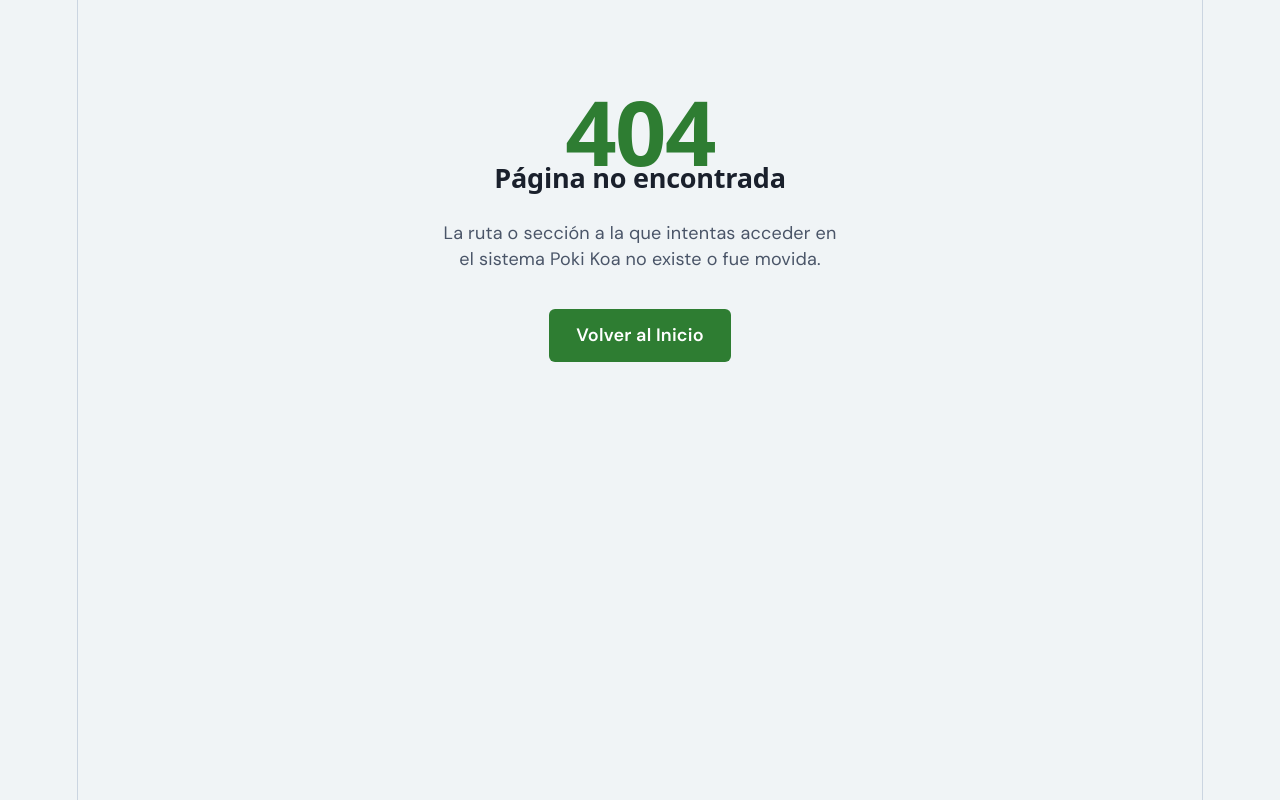
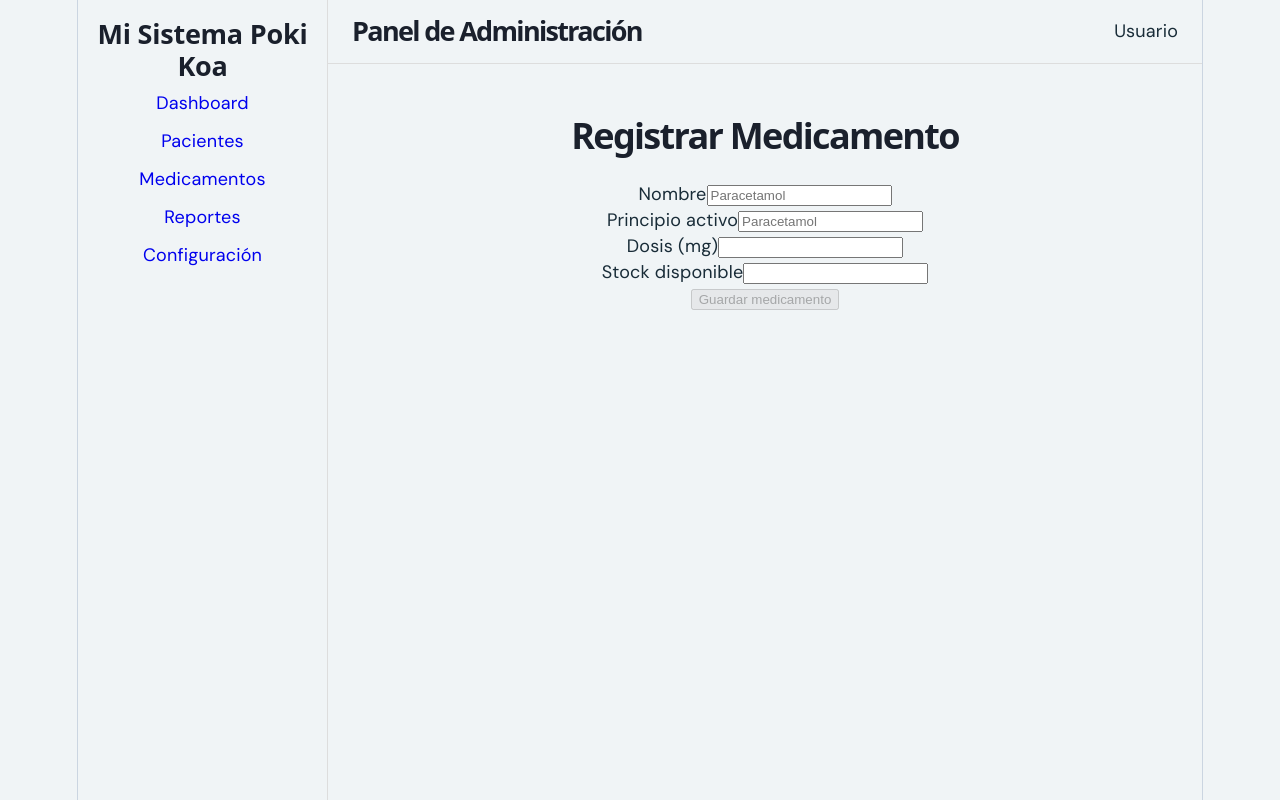
Before and after one commit to Asulx/poki-koa-web, a React (Vite) app: page /medicamentos/nuevo in a window 1280 px wide. Before the commit this address had no page. Built offline with nearby package versions, Linux system fonts and the light colour scheme.

Commit message:
feat: 17- implementar formulario de medicamentos)

```diff
--- /dev/null
+++ b/src/components/medicamentos/MedicamentoForm.tsx
@@ -0,0 +1,115 @@
+import { useState } from 'react'
+import { useForm } from 'react-hook-form'
+import { zodResolver } from '@hookform/resolvers/zod'
+
+import {
+    medicamentoSchema,
+    type MedicamentoFormData,
+} from '@/forms/schemas/medicamentoSchema'
+
+type MedicamentoFormProps = {
+    defaultValues?: Partial<MedicamentoFormData>
+}
+
+export default function MedicamentoForm({
+    defaultValues,
+}: MedicamentoFormProps) {
+    const [isLoading, setIsLoading] = useState(false)
+
+    const {
+        register,
+        handleSubmit,
+        formState: { errors, isValid },
+    } = useForm<MedicamentoFormData>({
+        resolver: zodResolver(medicamentoSchema) as any,
+        mode: 'onChange',
+        defaultValues,
+    })
+
+    const onSubmit = async (
+        data: MedicamentoFormData
+    ) => {
+        setIsLoading(true)
+
+        await new Promise((resolve) =>
+            setTimeout(resolve, 1500)
+        )
+
+        console.log(data)
+
+        alert('Medicamento guardado correctamente')
+
+        setIsLoading(false)
+    }
+
+    return (
+        <form onSubmit={handleSubmit(onSubmit)}>
+            <div>
+                <label>Nombre</label>
+
+                <input
+                    {...register('nombre')}
+                    placeholder="Paracetamol"
+                />
+
+                {errors.nombre && (
+                    <p>{errors.nombre.message}</p>
+                )}
+            </div>
+
+            <div>
+                <label>Principio activo</label>
+
+                <input
+                    {...register('principioActivo')}
+                    placeholder="Paracetamol"
+                />
+
+                {errors.principioActivo && (
+                    <p>
+                        {errors.principioActivo.message}
+                    </p>
+                )}
+            </div>
+
+            <div>
+                <label>Dosis (mg)</label>
+
+                <input
+                    type="number"
+                    {...register('dosis', {
+                        valueAsNumber: true,
+                    })}
+                />
+
+                {errors.dosis && (
+                    <p>{errors.dosis.message}</p>
+                )}
+            </div>
+
+            <div>
+                <label>Stock disponible</label>
+
+                <input
+                    type="number"
+                    {...register('stock', {
+                        valueAsNumber: true,
+                    })}
+                />
+
+                {errors.stock && (
+                    <p>{errors.stock.message}</p>
+                )}
+            </div>
+
+            <button
+                type="submit"
+                disabled={!isValid || isLoading}
+            >
+                {isLoading
+                    ? 'Guardando...'
+                    : 'Guardar medicamento'}
+            </button>
+        </form>
+    )
+}
--- /dev/null
+++ b/src/forms/schemas/medicamentoSchema.ts
@@ -0,0 +1,26 @@
+import { z } from 'zod'
+
+export const medicamentoSchema = z.object({
+  nombre: z.string().min(
+    1,
+    'El nombre es obligatorio'
+  ),
+
+  principioActivo: z.string().min(
+    1,
+    'El principio activo es obligatorio'
+  ),
+
+  dosis: z.coerce.number().min(
+    1,
+    'La dosis debe ser mayor a 0'
+  ),
+
+  stock: z.coerce.number().min(
+    0,
+    'El stock no puede ser negativo'
+  ),
+})
+
+export type MedicamentoFormData =
+  z.infer<typeof medicamentoSchema>
--- /dev/null
+++ b/src/pages/medicamentos/MedicamentoCreatePage.tsx
@@ -0,0 +1,10 @@
+import MedicamentoForm from '@/components/medicamentos/MedicamentoForm'
+
+export default function MedicamentoCreatePage() {
+  return (
+    <>
+      <h1>Registrar Medicamento</h1>
+      <MedicamentoForm />
+    </>
+  )
+}
--- a/src/pages/medicamentos/MedicamentoEditPage.tsx
+++ b/src/pages/medicamentos/MedicamentoEditPage.tsx
@@ -1,3 +1,20 @@
+import MedicamentoForm from '@/components/medicamentos/MedicamentoForm'
+
 export default function MedicamentoEditPage() {
-  return <h1>Editar Medicamento</h1>
+  const medicamentoDemo = {
+    nombre: 'Paracetamol',
+    principioActivo: 'Paracetamol',
+    dosis: 500,
+    stock: 120,
+  }
+
+  return (
+    <>
+      <h1>Editar Medicamento</h1>
+
+      <MedicamentoForm
+        defaultValues={medicamentoDemo}
+      />
+    </>
+  )
 }
--- a/src/routes/AppRouter.tsx
+++ b/src/routes/AppRouter.tsx
@@ -22,7 +22,7 @@
 
 import PacienteEditPage from '@/pages/pacientes/PacienteEditPage'
 
-
+import MedicamentoCreatePage from '@/pages/medicamentos/MedicamentoCreatePage'
 
 
 export default function AppRouter() {
@@ -79,6 +79,16 @@
                         path="/medicamentos/editar/:id"
                         element={<MedicamentoEditPage />}
                     />
+                    <Route
+                        path="/medicamentos/nuevo"
+                        element={<MedicamentoCreatePage />}
+                    />
+
+                    <Route
+                        path="/medicamentos/editar/:id"
+                        element={<MedicamentoEditPage />}
+                    />
+
 
                 </Route>
 
```
